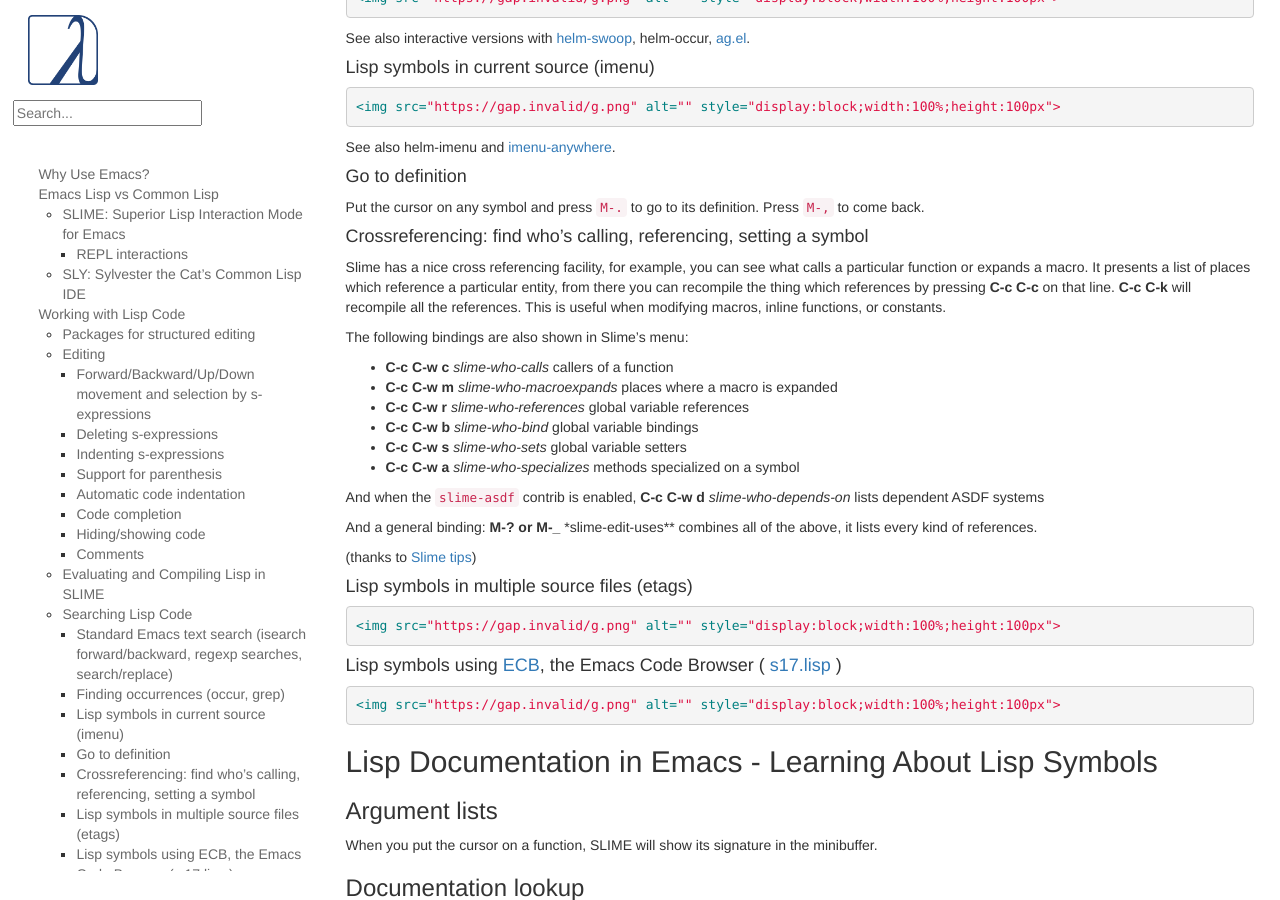
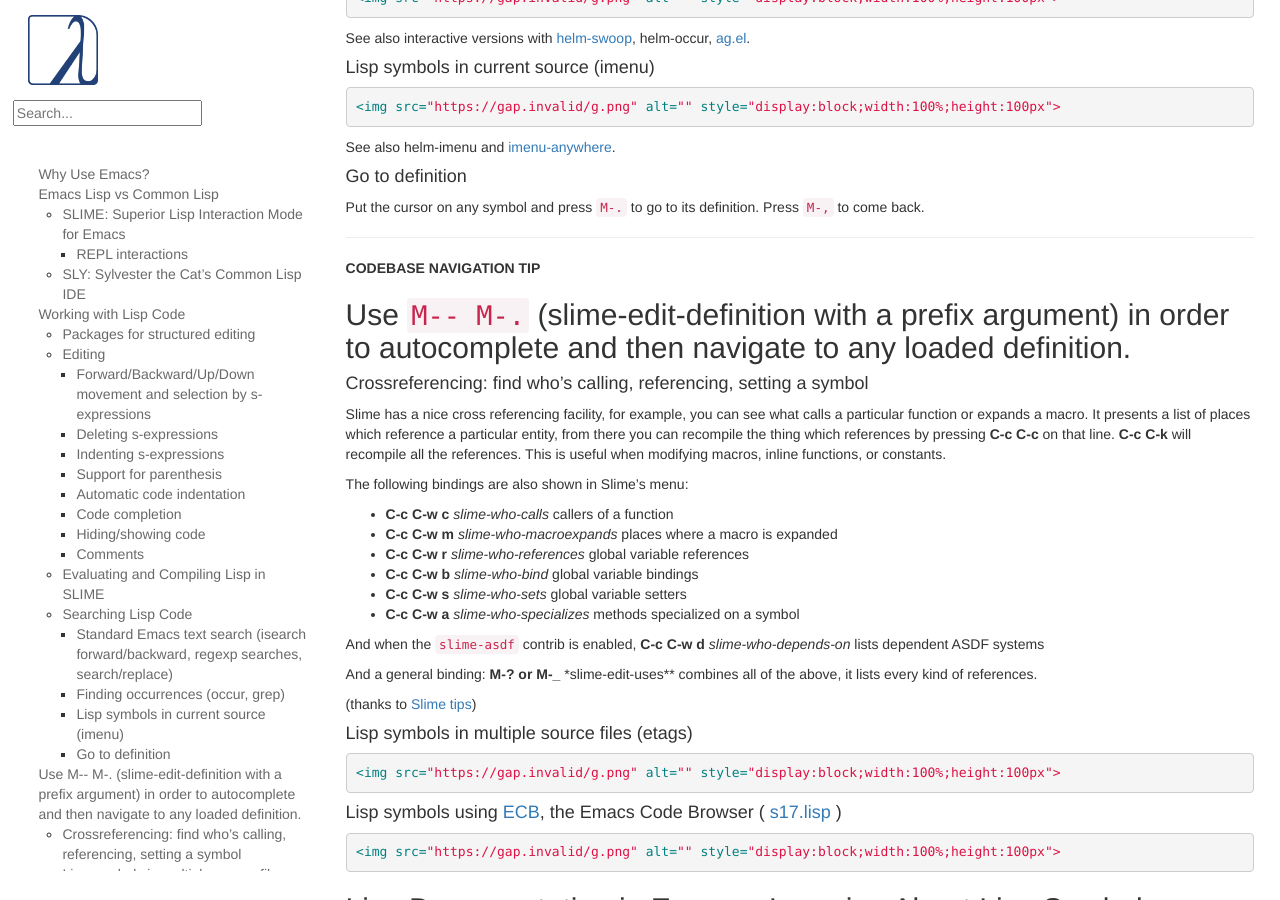
Before and after one commit to LispCookbook/cl-cookbook, a Jekyll site: the page built from emacs-ide.md, in a window 1280 px wide and 900 px high, scrolled down 4247 px. Built offline with Jekyll 4.4.1, drawn with Linux system fonts in a browser that asks for light colours.

Commit message:
Codebase navigation tip
Use slime-edit-definition with a prefix argument in order to autocomplete and then navigate to any loaded definition

```diff
--- a/emacs-ide.md
+++ b/emacs-ide.md
@@ -322,6 +322,12 @@
 
 Put the cursor on any symbol and press `M-.` to go to its
 definition. Press `M-,` to come back.
+
+---
+**CODEBASE NAVIGATION TIP**
+
+Use `M-- M-.` (slime-edit-definition with a prefix argument) in order to autocomplete and then navigate to any loaded definition.
+---
 
 #### Crossreferencing: find who's calling, referencing, setting a symbol
 
```
